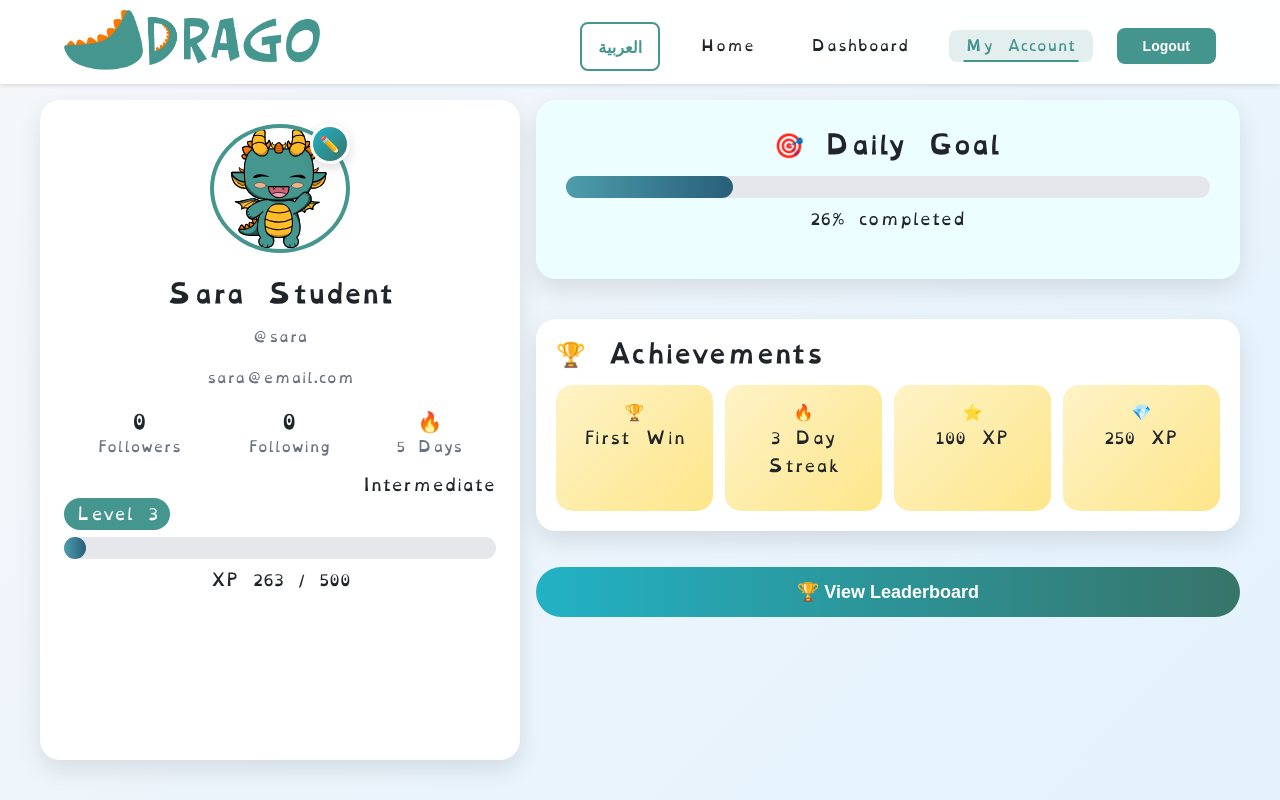
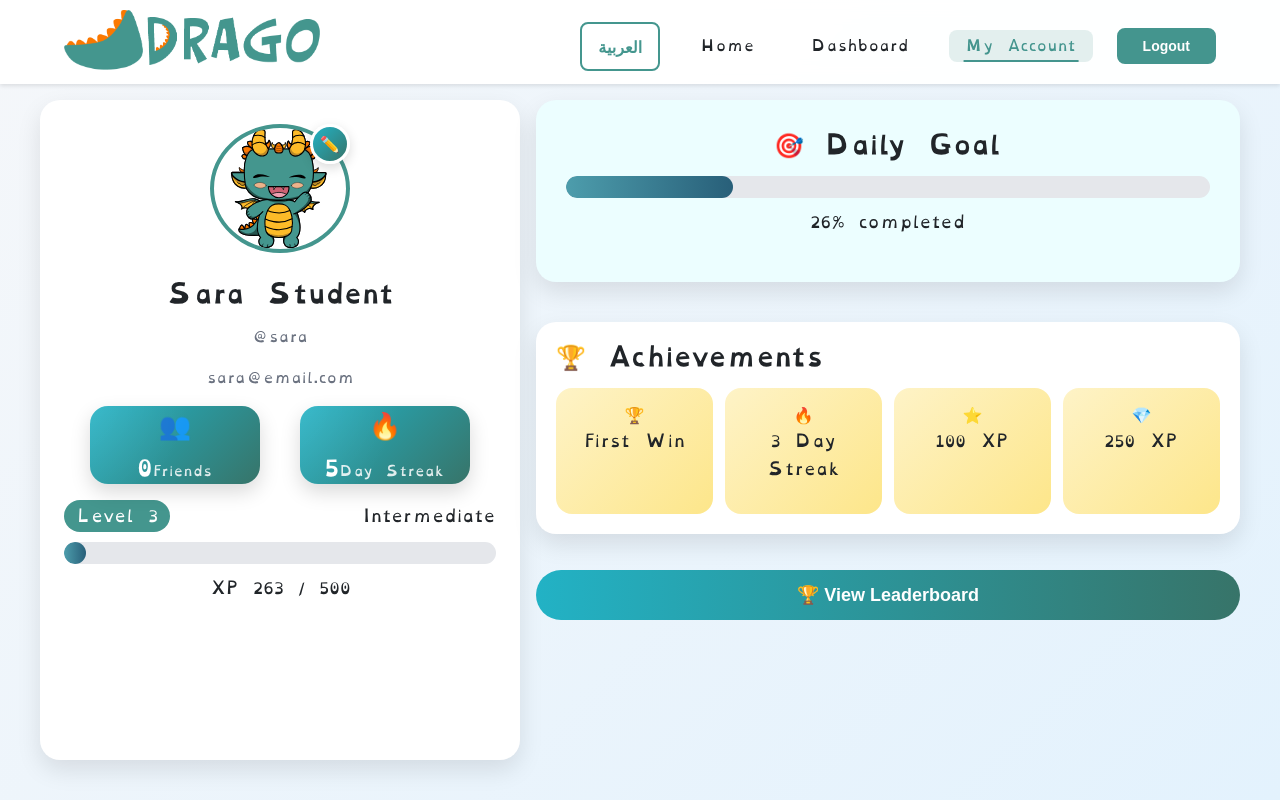
Before and after one commit to Drago-project/drago-frontend, a React (Vite) app: page /profile in a window 1280 px wide. Built offline with nearby package versions, Linux system fonts and the light colour scheme.

Commit message:
delete following

```diff
--- a/src/App.jsx
+++ b/src/App.jsx
@@ -57,9 +57,9 @@ function Layout() {
         <Route
           path="/home"
           element={
-            <ProtectedRoute requiredRole="student">
+            // <ProtectedRoute requiredRole="student">
               <Home />
-            </ProtectedRoute>
+            // </ProtectedRoute>
           }
         />
         <Route
--- a/src/pages/Profile.jsx
+++ b/src/pages/Profile.jsx
@@ -87,19 +87,22 @@ function Profile() {
           <p className={styles.userHandle}>{userData.username}</p>
           <p className={styles.userEmail}>{userData.email}</p>
 
-          {/* STATS */}
+          {/* NEW STATS SECTION */}
           <div className={styles.statsRow}>
-            <div>
-              <strong>{userData.followers}</strong>
-              <span>Followers</span>
+            <div className={styles.statCard}>
+              <span className={styles.statIcon}>👥</span>
+              <strong className={styles.statNumber}>
+                {userData.followers + userData.following}
+              </strong>
+              <span className={styles.statLabel}>Friends</span>
             </div>
-            <div>
-              <strong>{userData.following}</strong>
-              <span>Following</span>
-            </div>
-            <div>
-              <strong>🔥</strong>
-              <span>{userData.streak} Days</span>
+
+            <div className={styles.statCard}>
+              <span className={styles.statIcon}>🔥</span>
+              <strong className={styles.statNumber}>
+                {userData.streak}
+              </strong>
+              <span className={styles.statLabel}>Day Streak</span>
             </div>
           </div>
 
@@ -161,7 +164,6 @@ function Profile() {
           </div>
         </div>
 
-        {/* LEADERBOARD BUTTON */}
         <button
           className={styles.leaderboardBtn}
           onClick={() => navigate("/Dashboard")}
@@ -194,25 +196,12 @@ function Profile() {
               }
             />
 
-      {/* CHANGE PASSWORD */}
             <hr />
-
             <h4 className={styles.passwordTitle}>Change Password</h4>
 
-      <input
-        type="password"
-        placeholder="Current Password"
-      />
-
-      <input
-        type="password"
-        placeholder="New Password"
-      />
-
-      <input
-        type="password"
-        placeholder="Confirm New Password"
-      />
+            <input type="password" placeholder="Current Password" />
+            <input type="password" placeholder="New Password" />
+            <input type="password" placeholder="Confirm New Password" />
 
             <div className={styles.modalActions}>
               <button
@@ -232,7 +221,6 @@ function Profile() {
           </div>
         </div>
       )}
-
     </div>
   );
 }
--- a/src/styles/Profile.module.css
+++ b/src/styles/Profile.module.css
@@ -9,7 +9,7 @@
   margin: auto;
 }
 
-  /* Desktop Layout - للابتوب والشاشات الكبيرة */
+/* Desktop Layout */
 @media (min-width: 1024px) {
   .profilePage {
     padding: 100px 40px 40px;
@@ -29,7 +29,6 @@
     align-items: start;
   }
 
-    /* Profile header - على الشمال وأعرض */
   .profileHeader {
     grid-column: 1;
     grid-row: 1 / 4;
@@ -37,21 +36,18 @@
     overflow-y: auto;
   }
 
-    /* Daily Goal - فوق على اليمين */
   .dailyGoal {
     grid-column: 2;
     grid-row: 1;
     margin: 0;
   }
 
-    /* Achievements - في النص على اليمين */
   .achievementsSection {
     grid-column: 2;
     grid-row: 2;
     margin-top: 0;
   }
 
-    /* Leaderboard button - تحت على اليمين */
   .leaderboardBtn {
     grid-column: 2;
     grid-row: 3;
@@ -60,12 +56,14 @@
   }
 }
 
+/* ===== HEADER ===== */
+
 .profileHeader {
   background: white;
   border-radius: 20px;
   padding: 24px;
   text-align: center;
-    box-shadow: 0 10px 25px rgba(0,0,0,0.1);
+  box-shadow: 0 10px 25px rgba(0, 0, 0, 0.1);
 }
 
 .avatarContainer {
@@ -95,15 +93,13 @@
   display: flex;
   align-items: center;
   justify-content: center;
-    box-shadow: 0 4px 12px rgba(0,0,0,0.15);
+  box-shadow: 0 4px 12px rgba(0, 0, 0, 0.15);
   transition: transform 0.2s ease, box-shadow 0.2s ease;
-    padding: 0;
-    margin: 0;
 }
 
 .editBtn:hover {
   transform: scale(1.1);
-    box-shadow: 0 6px 16px rgba(0,0,0,0.2);
+  box-shadow: 0 6px 16px rgba(0, 0, 0, 0.2);
 }
 
 .userName {
@@ -118,36 +114,61 @@
   font-size: 14px;
 }
 
+/* ===== NEW STATS (FRIENDS + STREAK) ===== */
+
 .statsRow {
   display: flex;
-    justify-content: space-around;
-    margin: 10px 0;
+  justify-content: center;
+  gap: 40px;
+  margin: 0px 0;
+  flex-wrap: wrap;
 }
 
-  .statsRow > div {
+.statCard {
+  background: linear-gradient(135deg, #22b2c5, #377469);
+  color: white;
+  padding: 0px 0px;
+  border-radius: 18px;
   text-align: center;
-    display: flex;
-    flex-direction: column;
+  min-width: 170px;
+  transition: all 0.3s ease;
+  box-shadow: 0 8px 20px rgba(0, 0, 0, 0.15);
+  position: relative;
+  overflow: hidden;
 }
 
-  .statsRow > div strong {
-    font-size: 20px;
+.statCard::before {
+  content: "";
+  position: absolute;
+  width: 120%;
+  height: 120%;
+  background: radial-gradient(circle at top left, rgba(255,255,255,0.15), transparent 60%);
+  top: -20%;
+  left: -20%;
+}
+
+.statCard:hover {
+  transform: translateY(-6px);
+  box-shadow: 0 12px 28px rgba(0, 0, 0, 0.25);
+}
+
+.statIcon {
+  font-size: 26px;
+  display: block;
+  margin-bottom: 6px;
+}
+
+.statNumber {
+  font-size: 22px;
   font-weight: 700;
 }
 
-  .statsRow > div span {
-    font-size: 14px;
-    color: #6b7280;
+.statLabel {
+  font-size: 13px;
+  opacity: 0.85;
 }
 
-  .statItem {
-    text-align: center;
-  }
-
-  .statNumber {
-    font-size: 20px;
-    font-weight: 700;
-  }
+/* ===== LEVEL ===== */
 
 .levelSection {
   margin-top: 16px;
@@ -156,13 +177,13 @@
 .levelHeader {
   display: flex;
   justify-content: space-between;
+  align-items: center;
 }
 
 .levelBadge {
-    background:rgb(68, 150, 142);
+  background: rgb(68, 150, 142);
   color: white;
   padding: 4px 12px;
-    margin-top: 25px;
   border-radius: 999px;
 }
 
@@ -170,40 +191,35 @@
   height: 22px;
   background: #e5e7eb;
   border-radius: 999px;
-    margin: 7px 0;
+  margin: 10px 0;
+  overflow: hidden;
 }
 
 .progressFill {
   height: 100%;
   background: linear-gradient(90deg, #4d9dac, #285f79);
   border-radius: 999px;
+  transition: width 0.4s ease;
 }
 
-  .overviewSection,
+/* ===== DAILY GOAL ===== */
+
+.dailyGoal {
+  background: #ecfeff;
+  padding: 30px;
+  border-radius: 20px;
+  text-align: center;
+  box-shadow: 0 10px 25px rgba(0, 0, 0, 0.1);
+}
+
+/* ===== ACHIEVEMENTS ===== */
+
 .achievementsSection {
   background: white;
   margin-top: 24px;
   padding: 20px;
   border-radius: 20px;
-    box-shadow: 0 10px 25px rgba(0,0,0,0.1);
-  }
-
-  .overviewGrid {
-    display: grid;
-    grid-template-columns: 1fr 1fr;
-    gap: 12px;
-  }
-
-  .overviewCard {
-    background: #f9fafb;
-    padding: 16px;
-    border-radius: 16px;
-    display: flex;
-    gap: 12px;
-  }
-
-  .cardIcon {
-    font-size: 32px;
+  box-shadow: 0 10px 25px rgba(0, 0, 0, 0.1);
 }
 
 .achievementsGrid {
@@ -212,7 +228,6 @@
   gap: 12px;
 }
 
-  /* Responsive grid للموبايل */
 @media (max-width: 480px) {
   .achievementsGrid {
     grid-template-columns: repeat(2, 1fr);
@@ -236,8 +251,10 @@
   top: 6px;
   right: 6px;
 }
+
+/* ===== BUTTON ===== */
+
 .leaderboardBtn {
-
   width: 100%;
   margin: 20px 0;
   background: linear-gradient(90deg, #22b2c5, #377469);
@@ -248,31 +265,19 @@
   font-weight: 700;
   border-radius: 999px;
   cursor: pointer;
-        text-align: center;
-        box-shadow:rgb(68, 150, 142);
   transition: transform 0.2s ease;
 }
 
-      .leaderboardBtn:hover,
-      .dashboardBtn:hover {
+.leaderboardBtn:hover {
   transform: scale(1.03);
 }
 
-
-
-  .dailyGoal {
-    background: #ecfeff;
-    padding: 30px;
-    border-radius: 20px;
-    margin: 0;
-    text-align: center;
-    box-shadow: 0 10px 25px rgba(0,0,0,0.1);
-  }
+/* ===== MODAL ===== */
 
 .modalOverlay {
   position: fixed;
   inset: 0;
-    background: rgba(0,0,0,0.4);
+  background: rgba(0, 0, 0, 0.4);
   display: flex;
   justify-content: center;
   align-items: center;
@@ -296,6 +301,12 @@
   font-size: 14px;
 }
 
+.passwordTitle {
+  margin: 12px 0 6px;
+  font-size: 14px;
+  color: #374151;
+}
+
 .modalActions {
   display: flex;
   justify-content: space-between;
@@ -303,13 +314,6 @@
   margin-top: 20px;
 }
 
-  .passwordTitle {
-    margin: 12px 0 6px;
-    font-size: 14px;
-    color: #374151;
-  }
-
-  /* MODAL BUTTONS – SAME STYLE AS OTHER BUTTONS */
 .modalActions button {
   font-weight: bold;
   font-size: 14px;
@@ -320,14 +324,12 @@
   flex: 1;
 }
 
-  /* SAVE */
 .modalActions button:first-child {
   background: linear-gradient(90deg, #306e68, #629c96);
   color: white;
   border: none;
 }
 
-  /* CANCEL */
 .modalActions button:last-child {
   background: #ef4444;
   color: white;
```
Lines whose indentation alone changed are shown as unchanged.
